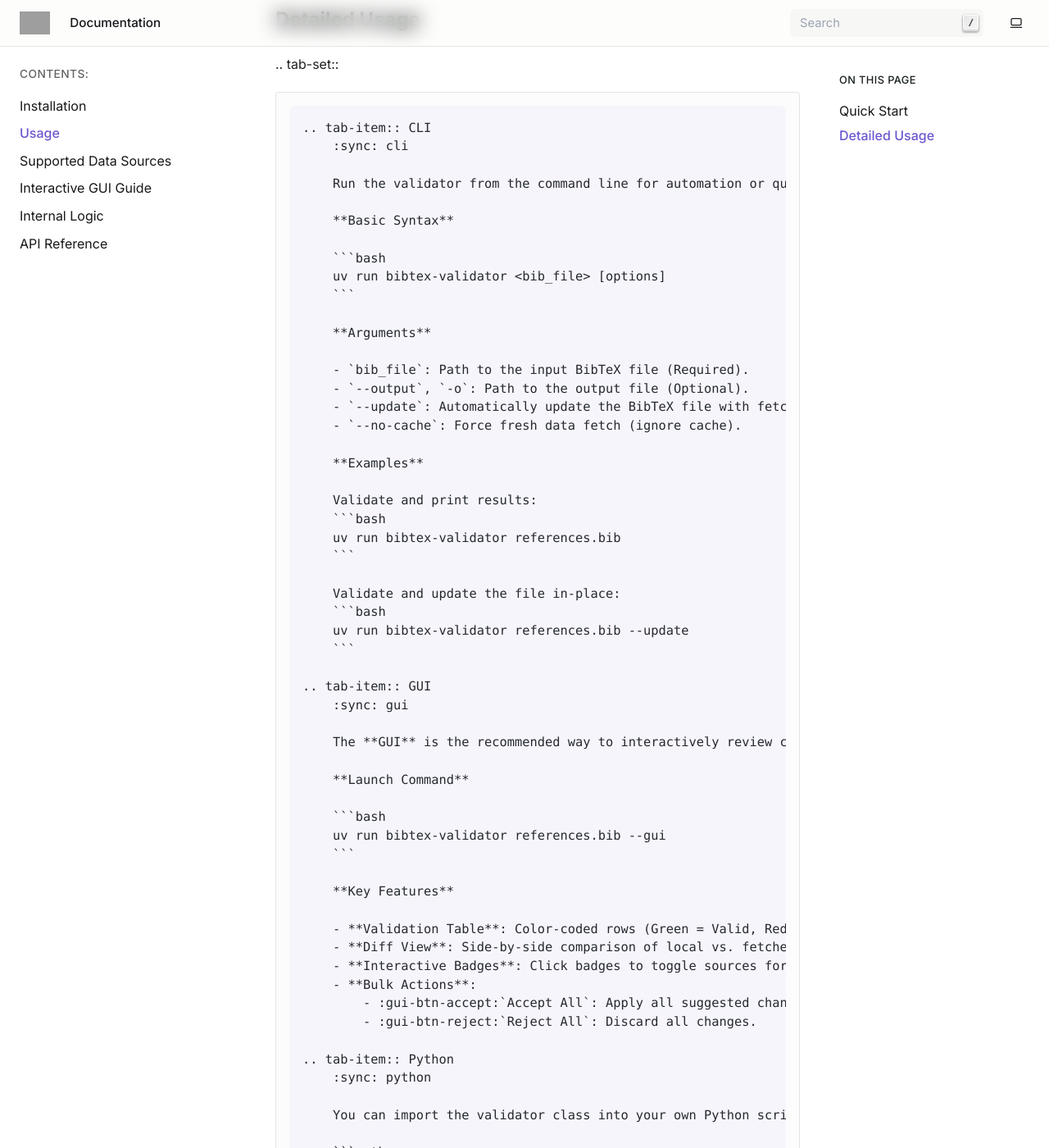
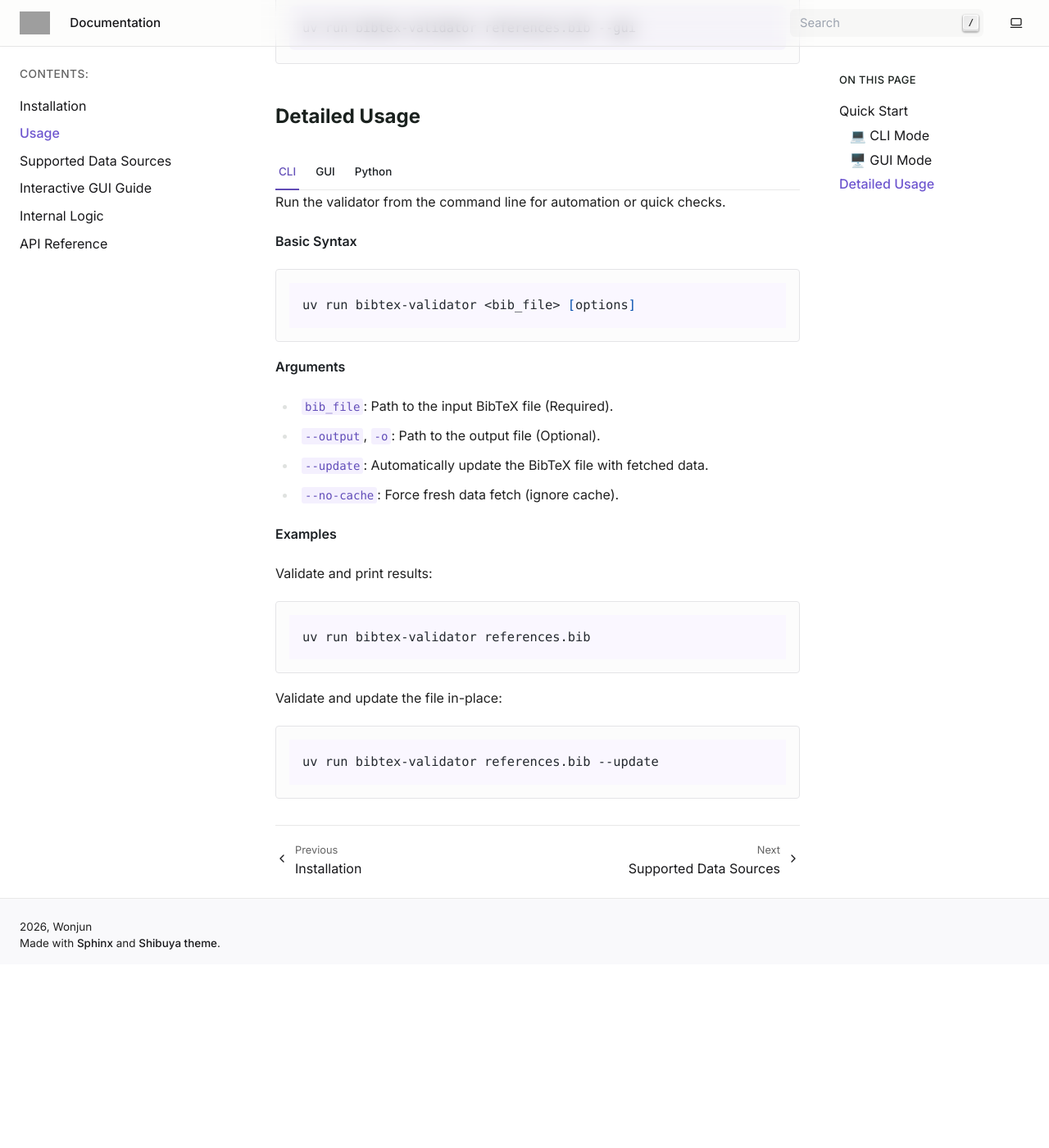
Before and after one commit to bet-lab/reference-validator, a Sphinx documentation site: the page built from docs/source/usage.md, in a window 1280 px wide and 1400 px high, scrolled down 643 px. Shown: the whole window at 82% size. Built offline with Sphinx 7.4.7, drawn with Linux system fonts in a browser that asks for light colours; after the commit the page ends 1819 px from its top, so only the background shows below that; some of the changed text lies outside the part shown; grey boxes are pictures that could not be loaded.

Commit message:
docs: Improve usage guide formatting by updating quick start layout, tab syntax, and GUI button styling.

````diff
--- a/docs/source/usage.md
+++ b/docs/source/usage.md
@@ -4,96 +4,100 @@
 
 ## Quick Start
 
-::::{grid} 1 1 2 2
-:gutter: 2
+### 💻 CLI Mode
 
-:::{grid-item-card} :octicon:`terminal` CLI Mode
-Run in your terminal to validate a file.
+Run in your terminal to validate a file quickly.
 
 ```bash
 uv run bibtex-validator references.bib
 ```
 
-:::
+### 🖥️ GUI Mode
 
-:::{grid-item-card} :octicon:`browser` GUI Mode
-Launch the visualization dashboard.
+Launch the visualization dashboard to review changes interactively.
 
 ```bash
 uv run bibtex-validator references.bib --gui
 ```
 
-:::
-::::
-
 ## Detailed Usage
 
-.. tab-set::
+::::{tab-set}
 
-    .. tab-item:: CLI
-        :sync: cli
+:::{tab-item} CLI
+:sync: cli
 
-        Run the validator from the command line for automation or quick checks.
+Run the validator from the command line for automation or quick checks.
 
-        **Basic Syntax**
+**Basic Syntax**
 
-        ```bash
-        uv run bibtex-validator <bib_file> [options]
-        ```
+```bash
+uv run bibtex-validator <bib_file> [options]
+```
 
-        **Arguments**
+**Arguments**
 
-        - `bib_file`: Path to the input BibTeX file (Required).
-        - `--output`, `-o`: Path to the output file (Optional).
-        - `--update`: Automatically update the BibTeX file with fetched data.
-        - `--no-cache`: Force fresh data fetch (ignore cache).
+- `bib_file`: Path to the input BibTeX file (Required).
+- `--output`, `-o`: Path to the output file (Optional).
+- `--update`: Automatically update the BibTeX file with fetched data.
+- `--no-cache`: Force fresh data fetch (ignore cache).
 
-        **Examples**
+**Examples**
 
-        Validate and print results:
-        ```bash
-        uv run bibtex-validator references.bib
-        ```
+Validate and print results:
 
-        Validate and update the file in-place:
-        ```bash
-        uv run bibtex-validator references.bib --update
-        ```
+```bash
+uv run bibtex-validator references.bib
+```
 
-    .. tab-item:: GUI
-        :sync: gui
+Validate and update the file in-place:
 
-        The **GUI** is the recommended way to interactively review changes and resolve conflicts.
+```bash
+uv run bibtex-validator references.bib --update
+```
 
-        **Launch Command**
+:::
 
-        ```bash
-        uv run bibtex-validator references.bib --gui
-        ```
+:::{tab-item} GUI
+:sync: gui
 
-        **Key Features**
+The **GUI** is the recommended way to interactively review changes and resolve conflicts.
 
-        - **Validation Table**: Color-coded rows (Green = Valid, Red = Issues).
-        - **Diff View**: Side-by-side comparison of local vs. fetched data.
-        - **Interactive Badges**: Click badges to toggle sources for specific fields.
-        - **Bulk Actions**:
-            - :gui-btn-accept:`Accept All`: Apply all suggested changes.
-            - :gui-btn-reject:`Reject All`: Discard all changes.
+**Launch Command**
 
-    .. tab-item:: Python
-        :sync: python
+```bash
+uv run bibtex-validator references.bib --gui
+```
 
-        You can import the validator class into your own Python scripts.
+**Key Features**
 
-        ```python
-        from validate_bibtex import BibTeXValidator
+- **Validation Table**: Color-coded rows (Green = Valid, Red = Issues).
+- **Diff View**: Side-by-side comparison of local vs. fetched data.
+- **Interactive Badges**: Click badges to toggle sources for specific fields.
+- **Bulk Actions**:
+  - <span class="badge badge-status-accepted">Accept All</span>: Apply all suggested changes.
+  - <span class="badge badge-status-rejected">Reject All</span>: Discard all changes.
 
-        # Initialize
-        validator = BibTeXValidator(
-            bib_file="references.bib",
-            output_file="references_updated.bib"
-        )
+:::
 
-        # Run validation
-        validator.validate_file()
-        ```
+:::{tab-item} Python
+:sync: python
+
+You can import the validator class into your own Python scripts.
+
+```python
+from validate_bibtex import BibTeXValidator
+
+# Initialize
+validator = BibTeXValidator(
+    bib_file="references.bib",
+    output_file="references_updated.bib"
+)
+
+# Run validation
+validator.validate_file()
+```
+
+:::
+
+::::
````
